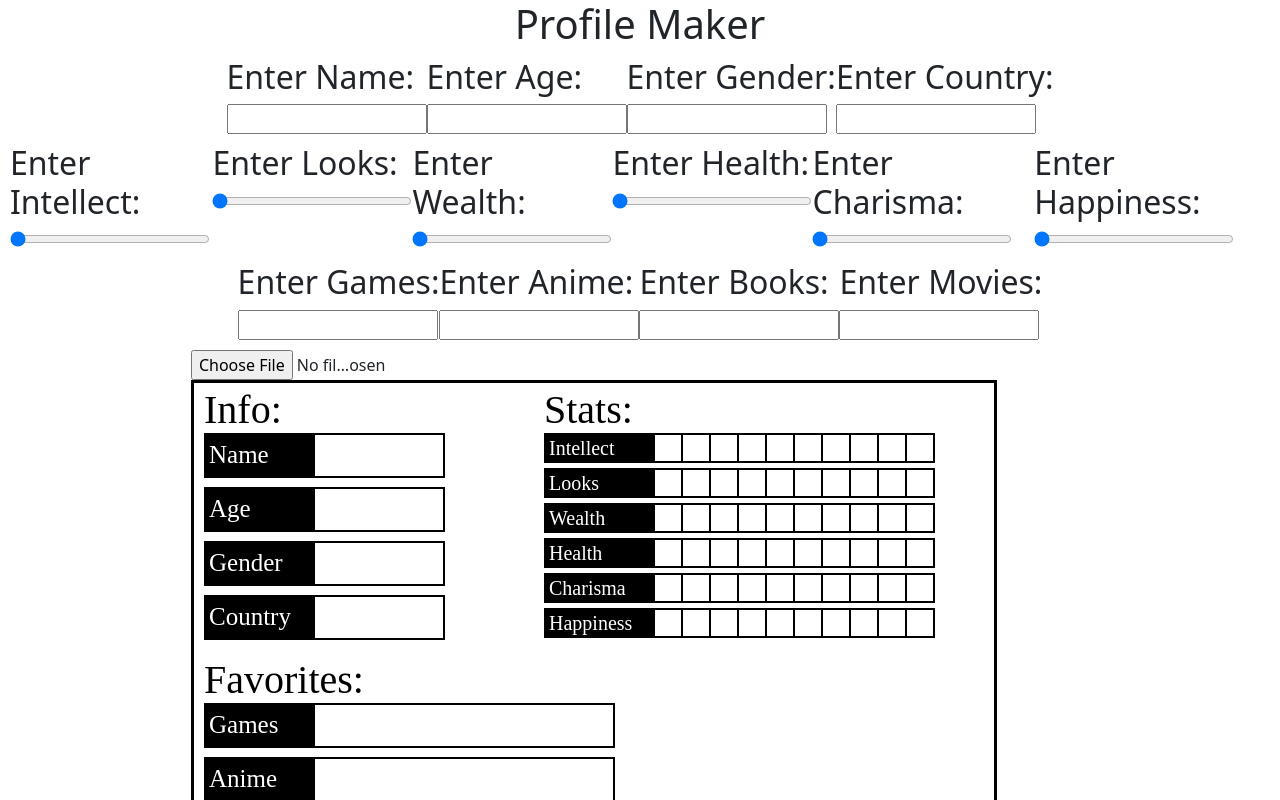
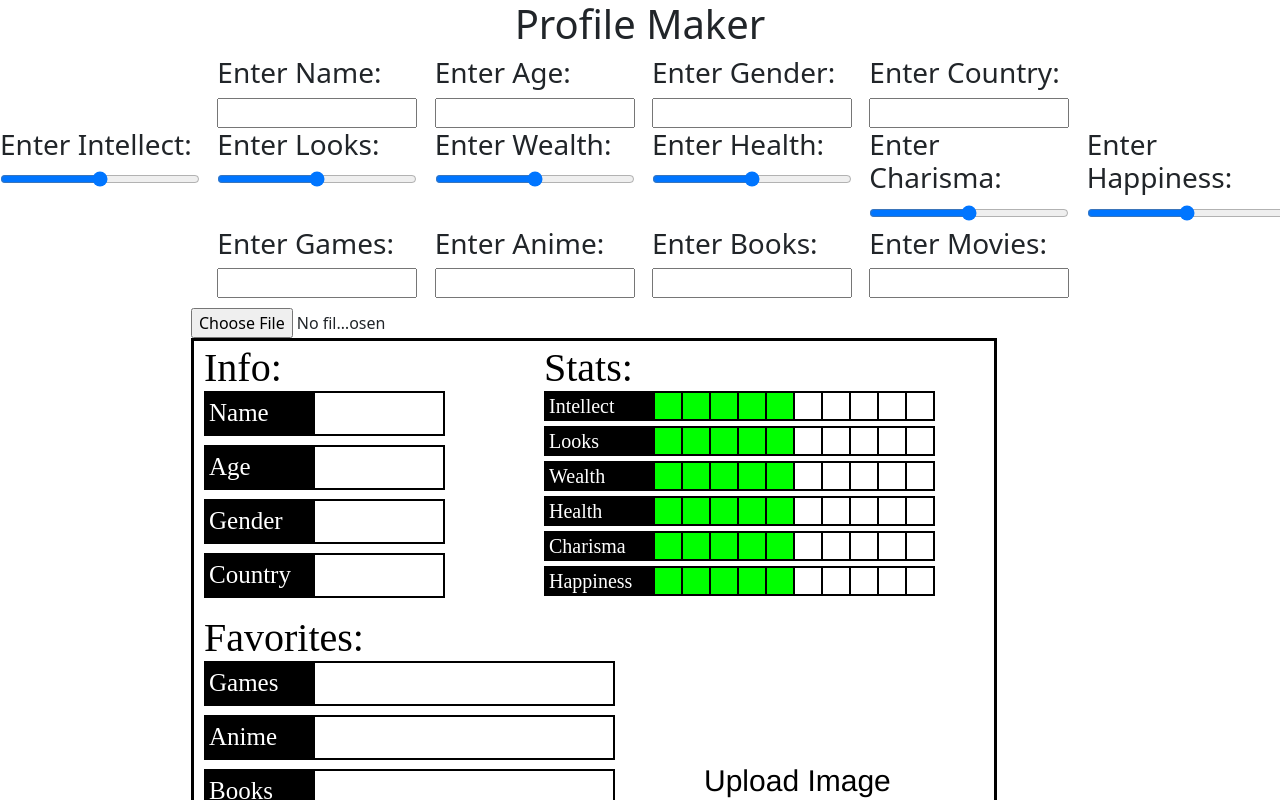
Before and after one commit to JacobMalach/profile-maker, a React (Create React App) app: page / in a window 1280 px wide. Shown: the top 800 px of the page. Built offline with nearby package versions, Linux system fonts and the light colour scheme.

Commit message:
aesthetic changes

```diff
--- a/src/App.css
+++ /dev/null
@@ -1,38 +0,0 @@
-.App {
-  text-align: center;
-}
-
-.App-logo {
-  height: 40vmin;
-  pointer-events: none;
-}
-
-@media (prefers-reduced-motion: no-preference) {
-  .App-logo {
-    animation: App-logo-spin infinite 20s linear;
-  }
-}
-
-.App-header {
-  background-color: #282c34;
-  min-height: 100vh;
-  display: flex;
-  flex-direction: column;
-  align-items: center;
-  justify-content: center;
-  font-size: calc(10px + 2vmin);
-  color: white;
-}
-
-.App-link {
-  color: #61dafb;
-}
-
-@keyframes App-logo-spin {
-  from {
-    transform: rotate(0deg);
-  }
-  to {
-    transform: rotate(360deg);
-  }
-}
--- a/src/Template.js
+++ b/src/Template.js
@@ -9,6 +9,10 @@ export function Template(props) {
     const ctx = prepCanvas();
     ctx.fillStyle = 'white';
     ctx.fillRect(0, 0, 1000, 1000);
+    ctx.fillStyle = 'black';
+    ctx.font = "30px Helvetica";
+    ctx.fillText("Upload Image", 510, 450);
+    ctx.fillStyle = 'black';
     ctx.font = "40px Century Gothic";
     ctx.fillStyle = 'black';
     ctx.fillText("Info:", 10, 40)
@@ -39,7 +43,7 @@ export function Template(props) {
       ctx.strokeRect(120, 321 + (i * 54), 300, 43);
     }
     for (let i = 0; i < 6; i++) {
-      statBar(460, 51 + (i * 35), 0);
+      statBar(460, 51 + (i * 35), 5);
     }
   }, [])
 
--- a/src/entry.js
+++ b/src/entry.js
@@ -42,13 +42,13 @@ export class Entry extends React.Component {
     } else if (this.state.bars.includes(category)) {
       type = "range"
       max = "10";
-      value = "0";
+      value = "5";
     } else if (category === "3x3") {
       type = "file";
     }
     return (
       <div>
-        <h2>Enter {category}:</h2>
+        <h3>Enter {category}:</h3>
         <input
         onChange={this.handleChange}
         type={type} min={min} max={max} defaultValue={value} />
--- a/src/parent.css
+++ b/src/parent.css
@@ -4,10 +4,11 @@ h1 {
 
 input {
     width: 200px;
+    margin-bottom: 10px;
 }
 
 .bar {
     display: flex;
     justify-content: center;
-    margin: 10px;
+    margin-top: 10px;
 }
--- a/src/parent.js
+++ b/src/parent.js
@@ -8,12 +8,12 @@ export function Parent() {
   const [age, setAge] = useState('');
   const [gender, setGender] = useState('');
   const [country, setCountry] = useState('');
-  const [intellect, setIntellect] = useState('');
-  const [looks, setLooks] = useState('');
-  const [wealth, setWealth] = useState('');
-  const [health, setHealth] = useState('');
-  const [charisma, setCharisma] = useState('');
-  const [happiness, setHappiness] = useState('');
+  const [intellect, setIntellect] = useState('5');
+  const [looks, setLooks] = useState('5');
+  const [wealth, setWealth] = useState('5');
+  const [health, setHealth] = useState('5');
+  const [charisma, setCharisma] = useState('5');
+  const [happiness, setHappiness] = useState('5');
   const [games, setGames] = useState('');
   const [anime, setAnime] = useState('');
   const [books, setBooks] = useState('');
@@ -23,26 +23,57 @@ export function Parent() {
 
     <div>
       <h1>Profile Maker</h1>
-      <div className="bar">
+      <div class="row justify-content-center">
+        <div class="col-sm-2">
           <Entry onChange={setName} category="Name"/>
+        </div>
+        <div class="col-sm-2">
           <Entry onChange={setAge} category="Age"/>
+        </div>
+        <div class="col-sm-2">
           <Entry onChange={setGender} category="Gender"/>
+        </div>
+        <div class="col-sm-2">
           <Entry onChange={setCountry} category="Country"/>
         </div>
-      <div className="bar">
+      </div>
+
+      <div class="row justify-content-center">
+        <div class="col-sm-2">
           <Entry onChange={setIntellect} category="Intellect"/>
+        </div>
+        <div class="col-sm-2">
           <Entry onChange={setLooks} category="Looks"/>
+        </div>
+        <div class="col-sm-2">
           <Entry onChange={setWealth} category="Wealth"/>
+        </div>
+        <div class="col-sm-2">
           <Entry onChange={setHealth} category="Health"/>
+        </div>
+        <div class="col-sm-2">
           <Entry onChange={setCharisma} category="Charisma"/>
+        </div>
+        <div class="col-sm-2">
           <Entry onChange={setHappiness} category="Happiness"/>
         </div>
-      <div className="bar">
+      </div>
+
+      <div class="row justify-content-center">
+        <div class="col-sm-2">
         <Entry onChange={setGames} category="Games"/>
+        </div>
+        <div class="col-sm-2">
           <Entry onChange={setAnime} category="Anime"/>
+        </div>
+        <div class="col-sm-2">
           <Entry onChange={setBooks} category="Books"/>
+        </div>
+        <div class="col-sm-2">
           <Entry onChange={setMovies} category="Movies"/>
         </div>
+      </div>
+
       <div className="bar">
       <Graphics
         name={name}
```
Lines whose indentation alone changed are shown as unchanged.
